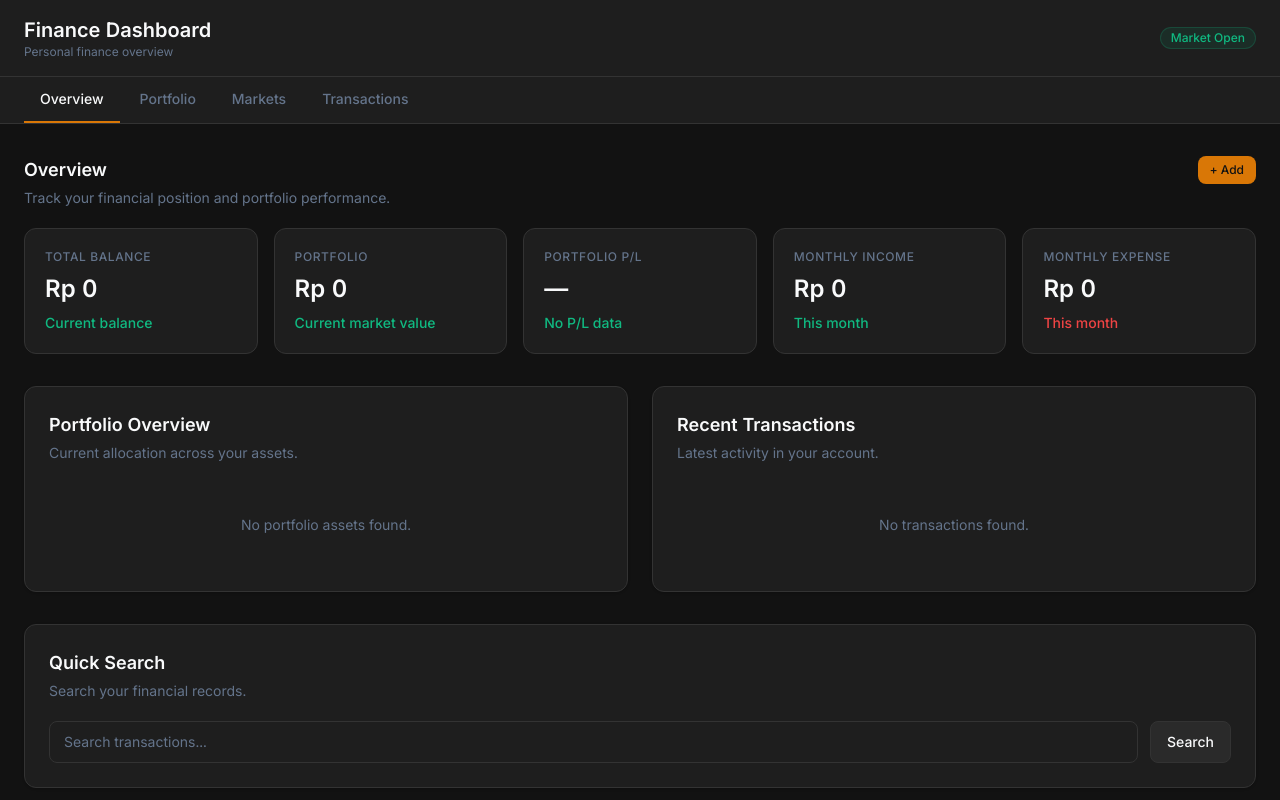
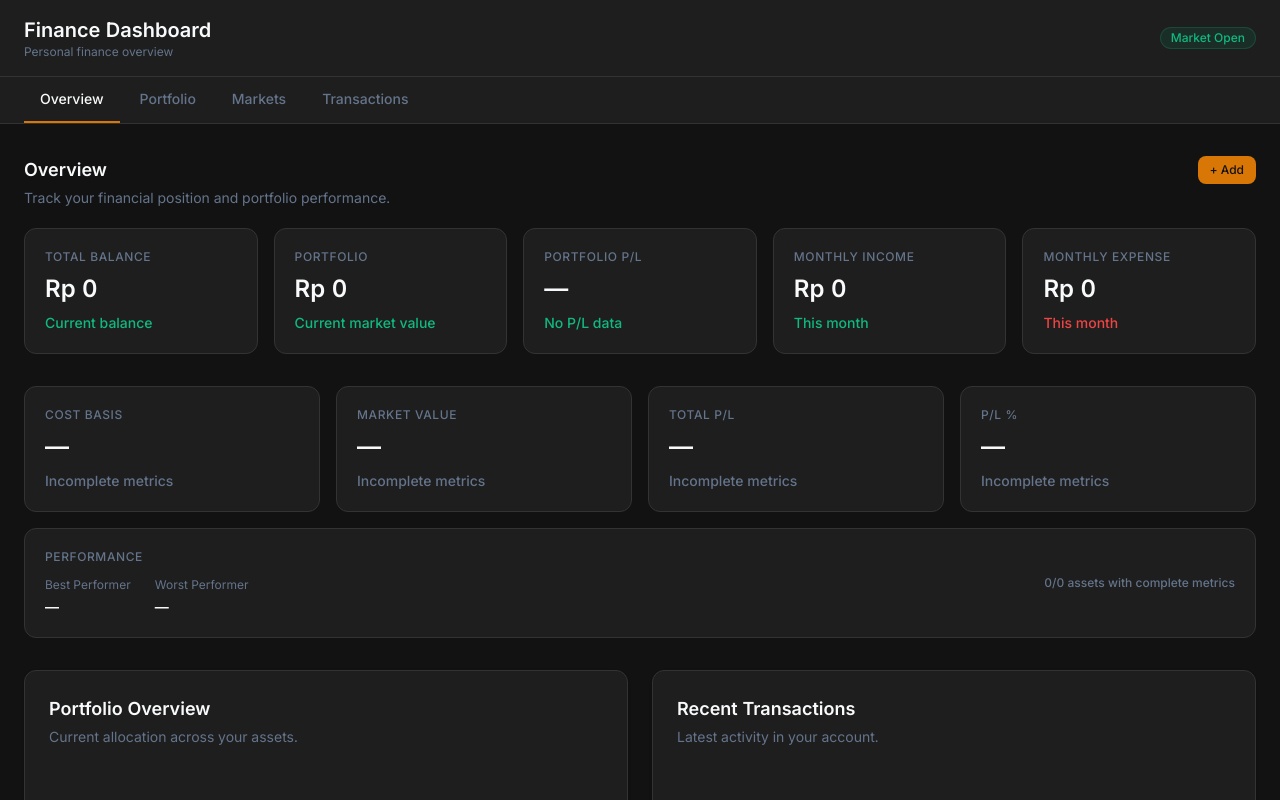
Before and after one commit to RAZKdev/Finance-Dashboard, a React (Vite) app: page / in a window 1280 px wide. Shown: the top 800 px of the page. Built offline with nearby package versions, Linux system fonts and the light colour scheme.

Commit message:
feat: add portfolio analytics UI

```diff
--- a/src/App.tsx
+++ b/src/App.tsx
@@ -16,6 +16,7 @@ import type {
 import { Navigation } from './components/navigation';
 import { DashboardStats } from './components/dashboard';
 import {
+  PortfolioAnalytics,
   PortfolioList,
   PortfolioModal,
 } from './components/portfolio';
@@ -342,6 +343,10 @@ function App() {
               portfolioProfitLossPercent={portfolioProfitLossPercent}
             />
 
+            <PortfolioAnalytics
+              analytics={portfolioAnalytics}
+            />
+
             <section className="grid gap-6 lg:grid-cols-2">
               <Card>
                 <SectionHeader
--- /dev/null
+++ b/src/components/portfolio/PortfolioAnalytics.tsx
@@ -0,0 +1,169 @@
+import React from 'react';
+import { StatCard } from '../ui';
+import type { PortfolioAnalytics as PortfolioAnalyticsData } from '../../utils/portfolio';
+
+interface PortfolioAnalyticsProps {
+  analytics: PortfolioAnalyticsData;
+}
+
+const formatCurrency = (value: number) =>
+  `Rp ${value.toLocaleString('id-ID')}`;
+
+export const PortfolioAnalytics: React.FC<
+  PortfolioAnalyticsProps
+> = ({ analytics }) => {
+  const {
+    totalCostBasis,
+    totalMarketValue,
+    totalProfitLoss,
+    totalProfitLossPercent,
+    completeMetrics,
+    assetsWithMetrics,
+    assetsWithoutMetrics,
+    bestPerformer,
+    worstPerformer,
+  } = analytics;
+
+  const hasProfitLoss = totalProfitLoss !== null;
+  const hasProfitLossPercent =
+    totalProfitLossPercent !== null;
+
+  const profitLossValue = hasProfitLoss
+    ? `${totalProfitLoss >= 0 ? '+' : '-'}Rp ${Math.abs(
+        totalProfitLoss
+      ).toLocaleString('id-ID')}`
+    : '—';
+
+  const profitLossPercentValue = hasProfitLossPercent
+    ? `${totalProfitLossPercent >= 0 ? '+' : ''}${totalProfitLossPercent.toFixed(
+        2
+      )}%`
+    : '—';
+
+  const profitLossTrend =
+    totalProfitLoss === null
+      ? 'neutral'
+      : totalProfitLoss >= 0
+        ? 'up'
+        : 'down';
+
+  const performerValue = (
+    performer: typeof bestPerformer
+  ) => {
+    if (!performer) {
+      return '—';
+    }
+
+    return performer.name;
+  };
+
+  return (
+    <section className="space-y-4">
+      <div className="grid gap-4 sm:grid-cols-2 lg:grid-cols-4">
+        <StatCard
+          label="Cost Basis"
+          value={
+            completeMetrics
+              ? formatCurrency(totalCostBasis)
+              : '—'
+          }
+          change={
+            completeMetrics
+              ? 'Total invested cost'
+              : 'Incomplete metrics'
+          }
+          trend="neutral"
+        />
+
+        <StatCard
+          label="Market Value"
+          value={
+            completeMetrics
+              ? formatCurrency(totalMarketValue)
+              : '—'
+          }
+          change={
+            completeMetrics
+              ? 'Current portfolio value'
+              : 'Incomplete metrics'
+          }
+          trend="neutral"
+        />
+
+        <StatCard
+          label="Total P/L"
+          value={profitLossValue}
+          change={
+            hasProfitLoss
+              ? 'Across all assets'
+              : 'Incomplete metrics'
+          }
+          trend={profitLossTrend}
+        />
+
+        <StatCard
+          label="P/L %"
+          value={profitLossPercentValue}
+          change={
+            hasProfitLossPercent
+              ? 'Portfolio return'
+              : 'Incomplete metrics'
+          }
+          trend={profitLossTrend}
+        />
+      </div>
+
+      <div className="rounded-xl border border-border bg-surface p-5">
+        <div className="flex flex-col gap-4 sm:flex-row sm:items-center sm:justify-between">
+          <div>
+            <p className="text-xs font-medium uppercase tracking-wider text-text-muted">
+              Performance
+            </p>
+
+            <div className="mt-3 grid gap-4 sm:grid-cols-2">
+              <div>
+                <p className="text-xs text-text-muted">
+                  Best Performer
+                </p>
+                <p className="mt-1 text-sm font-semibold text-text-primary">
+                  {performerValue(bestPerformer)}
+                </p>
+              </div>
+
+              <div>
+                <p className="text-xs text-text-muted">
+                  Worst Performer
+                </p>
+                <p className="mt-1 text-sm font-semibold text-text-primary">
+                  {performerValue(worstPerformer)}
+                </p>
+              </div>
+            </div>
+          </div>
+
+          <div className="shrink-0">
+            <p
+              className={`text-xs font-medium ${
+                completeMetrics
+                  ? 'text-positive'
+                  : 'text-text-muted'
+              }`}
+            >
+              {completeMetrics
+                ? 'All portfolio metrics available'
+                : `${assetsWithMetrics}/${analytics.totalAssets} assets with complete metrics`}
+            </p>
+
+            {!completeMetrics &&
+              assetsWithoutMetrics > 0 && (
+                <p className="mt-1 text-xs text-text-muted">
+                  Add quantity, average buy price, and current
+                  price to complete analytics.
+                </p>
+              )}
+          </div>
+        </div>
+      </div>
+    </section>
+  );
+};
--- a/src/components/portfolio/index.ts
+++ b/src/components/portfolio/index.ts
@@ -1,2 +1,3 @@
 export { PortfolioList } from './PortfolioList';
 export { PortfolioModal } from './PortfolioModal';
+export { PortfolioAnalytics } from './PortfolioAnalytics';
```
